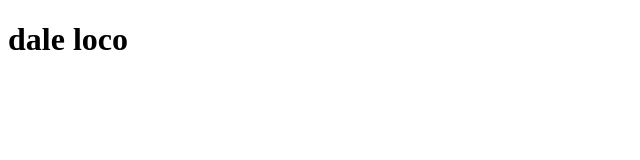
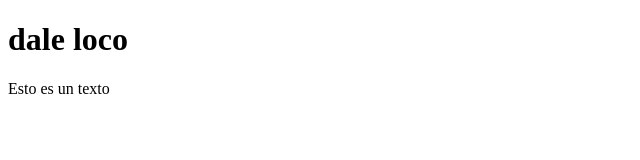
Before and after one commit to Matiloalonzo/prueba34, a plain HTML site: page index.html in a window 1280 px wide. Shown: the whole page, without its empty margins (0-640 px from the left). Drawn offline with Linux system fonts and the light colour scheme.

Commit message:
second commit

```diff
--- a/index.html
+++ b/index.html
@@ -8,5 +8,7 @@
 </head>
 <body>
     <h1>dale loco</h1>
+    <p>Esto es un texto
+    </p>
 </body>
 </html>
```
